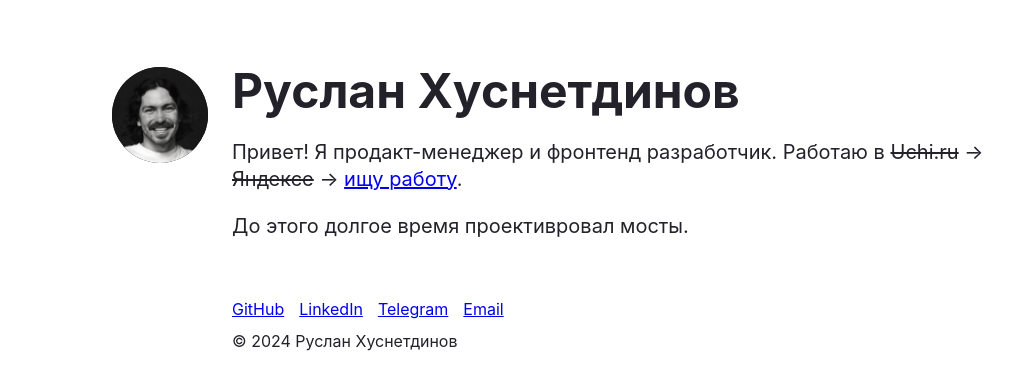
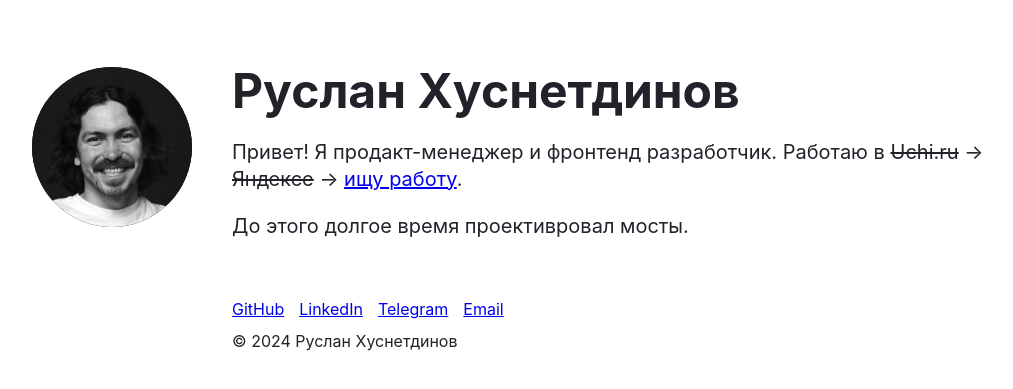
Before and after one commit to ruslanxdev/ruslanxdev.github.io, a Gatsby site: page / in a window 1280 px wide. Shown: the part 109-498 px from the top of the page, without its empty margins (8-1021 px from the left). Built offline with nearby package versions, Linux system fonts and the light colour scheme; Gatsby itself is replaced by a stand-in of ours.

Commit message:
fix: увеличил размер иконки

```diff
--- a/src/components/Header.js
+++ b/src/components/Header.js
@@ -28,10 +28,10 @@ const hiddenNavStyles = {
 const ImageHomeWrapper = styled.div`
   display: block;
   position: absolute;
-  width: 6em;
-  height: 6em;
+  width: 10em;
+  height: 10em;
   margin-top: 9em;
-  margin-left: -7.5em;
+  margin-left: -12.5em;
   z-index: 1;
   border-radius: 50%;
   overflow: hidden;
@@ -41,6 +41,8 @@ const ImageHomeWrapper = styled.div`
     display: inline-block;
     float: left;
     position: relative;
+    width: 6em;
+    height: 6em;
     margin-top: 2em;
     margin-left: 0;
   }
@@ -66,8 +68,8 @@ const imageStyles = {
 // data
 const links = [
   { to: '/cv', text: 'CV' },
+  { text: 'Блог' },
   { text: 'Доклады' },
-  { text: 'Блог' },
 ]
 
 // markup
@@ -84,8 +86,8 @@ const Header = ({ isHome = false }) => {
               src="../images/ruslankhh-2024.jpg"
               placeholder="none"
               layout="fixed"
-              width={100}
-              height={100}
+              width={320}
+              height={320}
             />
           </Link>
         </ImageWrapper>
```
